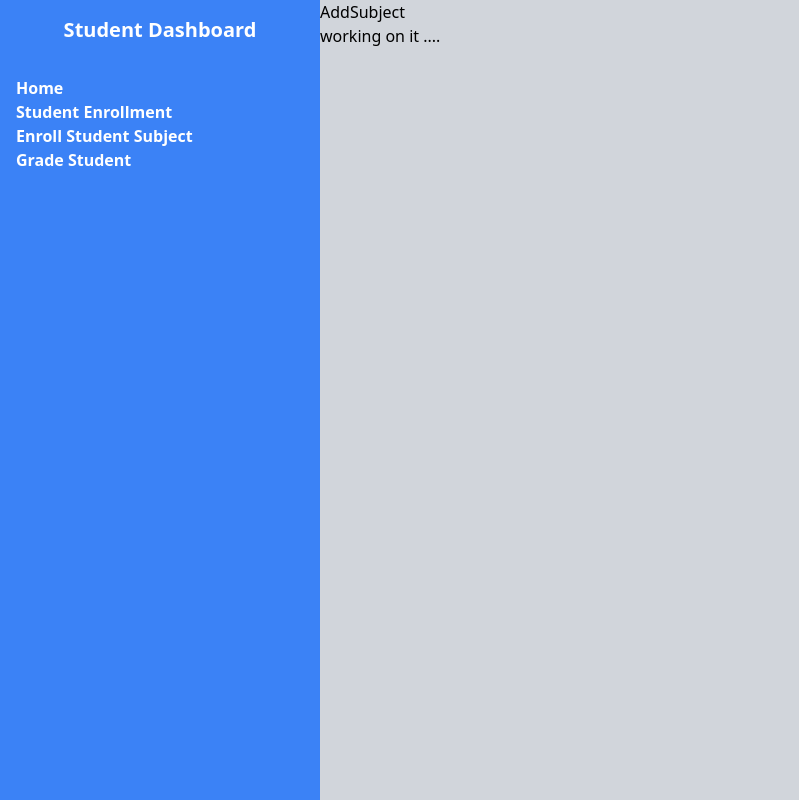
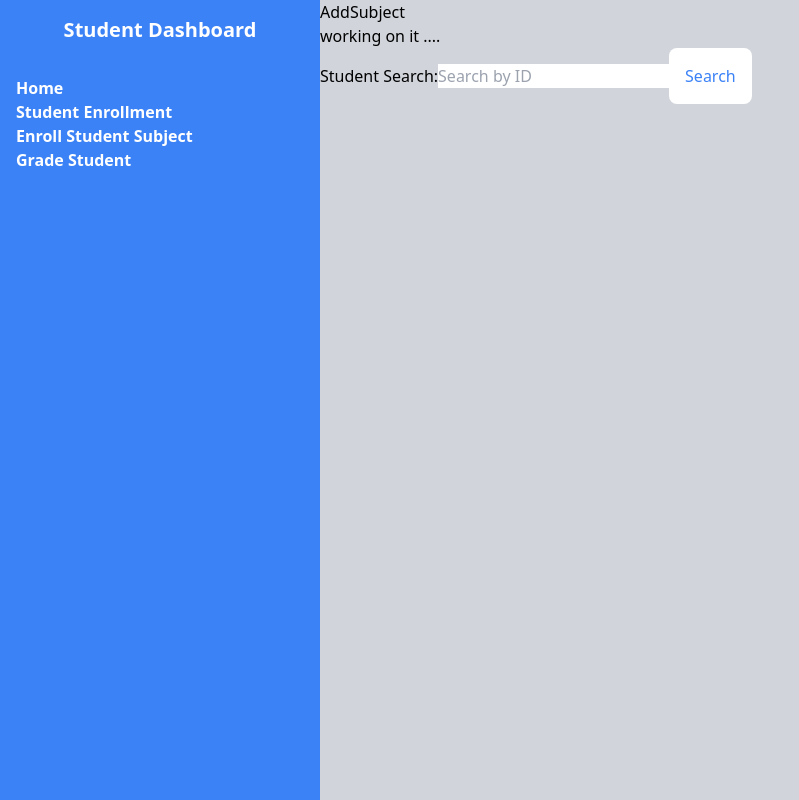
Before and after one commit to cordovacarlos22/data_base_alumni, a Next.js app: page /enrollStudentSubject in a window 1280 px wide. Shown: the whole page, without its empty margins (0-799 px from the left). Built offline with nearby package versions, Linux system fonts and the light colour scheme.

Commit message:
new method on studentclass
Fix bug in enrrollStudent Subject

```diff
--- a/app/enrollStudentSubject/page.jsx
+++ b/app/enrollStudentSubject/page.jsx
@@ -1,9 +1,22 @@
+'use client'
 import React from 'react'
 
+
 const AddSubject = () => {
+  const search = () => {
+  // Student.searchStudent()
+  console.log(localStorage.getItem("students"));
+  }
   return (
     <div>AddSubject
       <h1>working on it ....</h1>
+      <form>
+     <label htmlFor="studentSearch">
+      Student Search:
+      <input placeholder="Search by ID" name="studentSearch" type="text"/>
+     </label>
+     <button className='bg-white text-blue-500  p-4 rounded-lg hover:text-blue-400 ' onClick={() => { search() }} ><span className=''>Search</span></button>
+      </form>
     </div>
   )
 }
--- a/components/StudenClass.js
+++ b/components/StudenClass.js
@@ -27,7 +27,10 @@ export default class Student {
     // console.log('studentDB', localStorage.getItem('studentDB'));
   }
 
+searchStudent(id){
+console.log(localStorage.getItem("students"));
 
+}
 
   alertStudentEnrollment() {
     alert(`Student ${this.name} has been register`)
@@ -46,6 +49,7 @@ export default class Student {
   addGrade(grade) {
     this.grade.push(grade);
   }
+
 
   // extra functions :
   // Función para asignar calificaciones a un alumno
```
